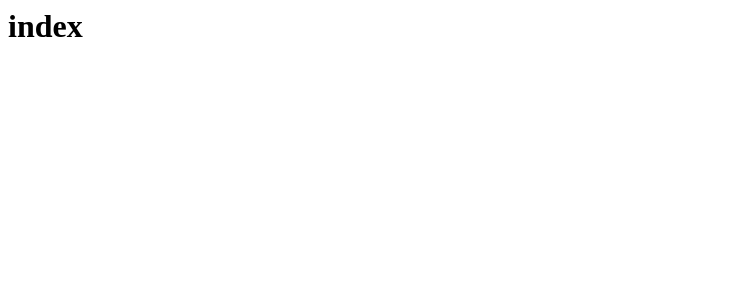
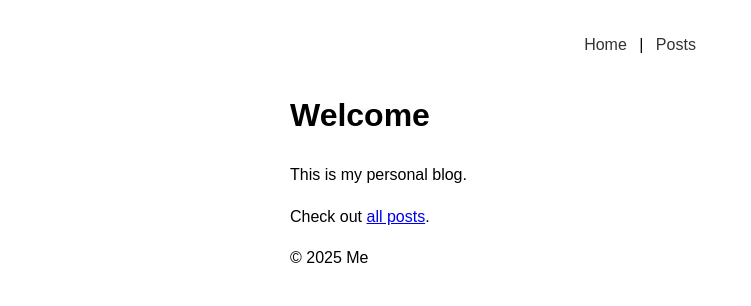
Before and after one commit to bobbydmartino/legacy-code-base, an Eleventy site: page index.md in a window 1280 px wide. Shown: the whole page, without its empty margins (0-751 px from the left). Built offline with nearby package versions, Linux system fonts and the light colour scheme; Eleventy itself is replaced by a stand-in of ours; files that its build step writes are made by us from their sources.

Commit message:
update styling

```diff
--- /dev/null
+++ b/_includes/base.njk
@@ -0,0 +1,25 @@
+<!DOCTYPE html>
+<html lang="en">
+<head>
+  <meta charset="UTF-8">
+  <title>{{ title or "My Blog" }}</title>
+  <meta name="viewport" content="width=device-width, initial-scale=1">
+  <link rel="stylesheet" href="{{ '/style.css' | url }}">
+</head>
+<body>
+  <header>
+    <nav>
+      <a href="{{ '/' | url }}">Home</a> |
+      <a href="{{ '/posts/' | url }}">Posts</a>
+    </nav>
+  </header>
+
+  <main>
+    {{ content | safe }}
+  </main>
+
+  <script>
+    document.write(`<p>&copy; ${new Date().getFullYear()} Me</p>`);
+  </script>
+</body>
+</html>
--- a/index.md
+++ b/index.md
@@ -1 +1,10 @@
-# index
+---
+layout: base.njk
+title: Home
+---
+
+# Welcome
+
+This is my personal blog.
+
+Check out [all posts](/posts/).
--- /dev/null
+++ b/style.css
@@ -0,0 +1,18 @@
+body {
+  font-family: sans-serif;
+  max-width: 700px;
+  margin: 2rem auto;
+  padding: 0 1rem;
+  line-height: 1.6;
+}
+
+header, footer {
+  text-align: center;
+  margin: 2rem 0;
+}
+
+nav a {
+  margin: 0 0.5rem;
+  text-decoration: none;
+  color: #333;
+}
```
Also changed, not shown: posts/firstpost/index.md (renamed from posts/your-first-post.md, +2 -0 lines), posts/index.md (added, +12 -0 lines), .eleventy.js, 1 other file.
